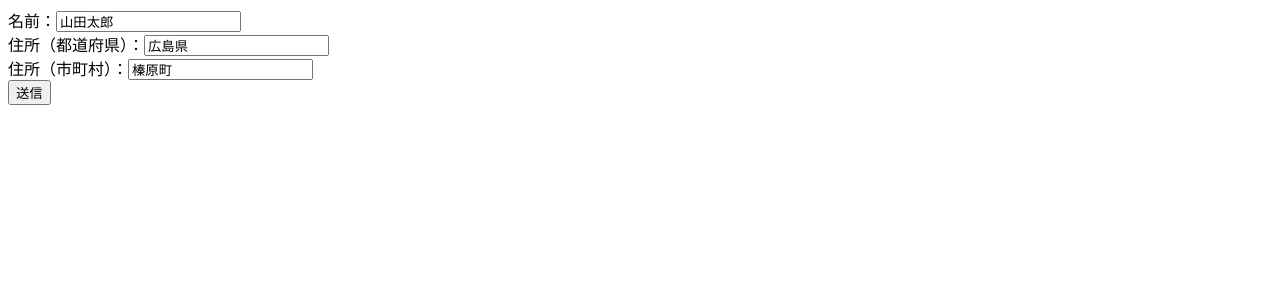
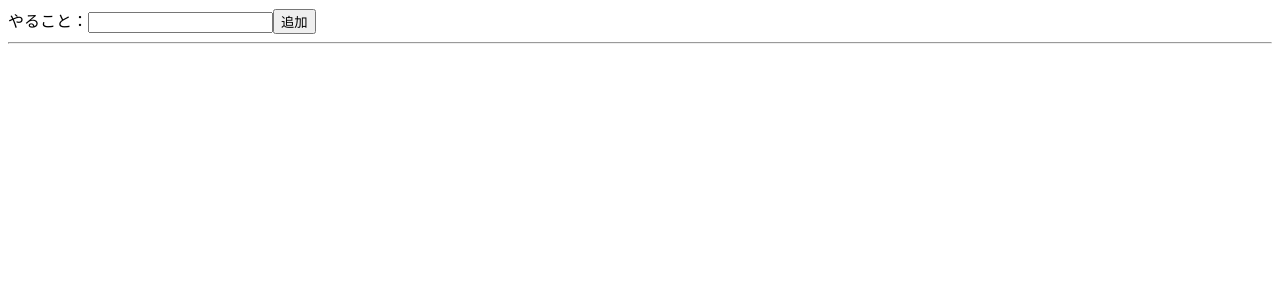
Before and after one commit to Yuma0309/Study-React, a React (Create React App) app in the folder React_sample_Yuma/my-react/: page / in a window 1280 px wide. Shown: the top 300 px of the page. Built offline with nearby package versions, Linux system fonts and the light colour scheme.

Commit message:
リスト4-2-8までの動作を確認

```diff
--- a/React_sample_Yuma/my-react/src/index.js
+++ b/React_sample_Yuma/my-react/src/index.js
@@ -1,10 +1,10 @@
 // React関連のライブラリをインポート
 import ReactDOM from 'react-dom/client';
-import StateNestImmer2 from './chap04/StateNestImmer2';
+import StateTodo from './chap04/StateTodo';
 
 // Reactアプリ（Appコンポーネント）を描画
 const root = ReactDOM.createRoot(document.getElementById('root'));
 
 root.render(
-  <StateNestImmer2 />
+  <StateTodo />
 );
```
